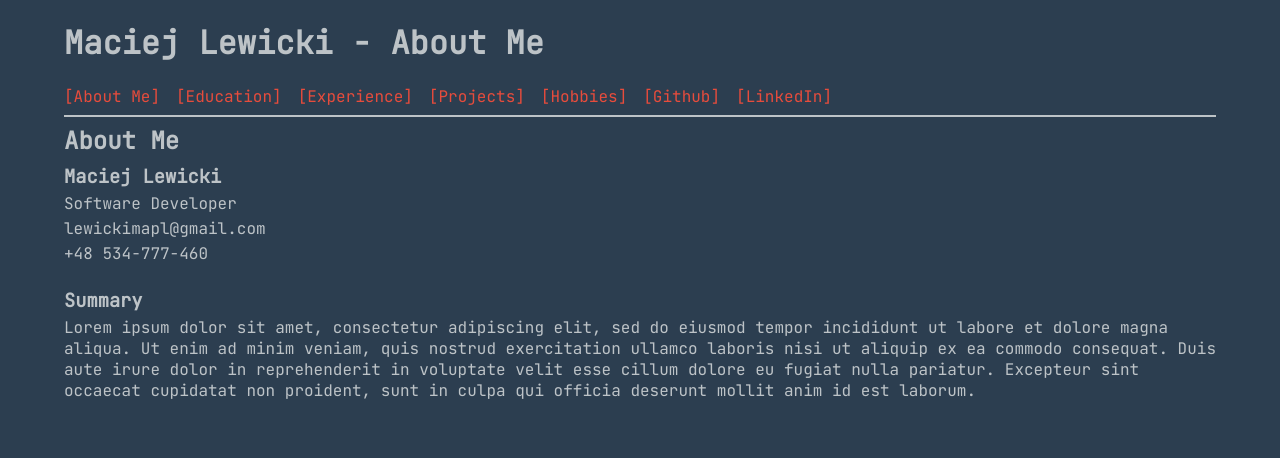
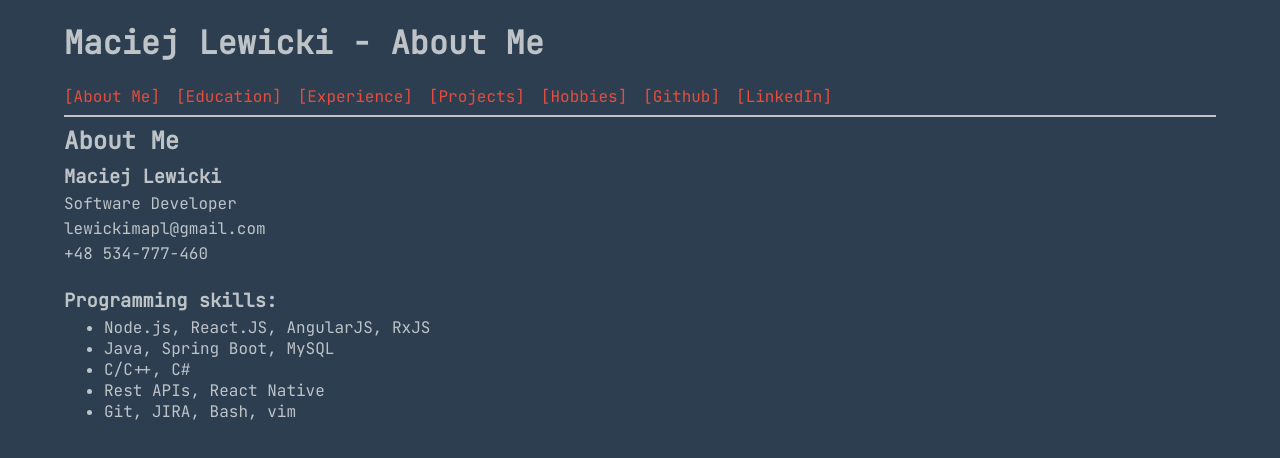
Before and after one commit to mlewicki12/angular-resume, an Angular app: page /about in a window 1280 px wide. Shown: the top 458 px of the page. Built offline with nearby package versions, Linux system fonts and the light colour scheme.

Commit message:
add skills section, temporarily disable summary section

```diff
--- a/src/app/app-routing/app-routing.module.ts
+++ b/src/app/app-routing/app-routing.module.ts
@@ -12,7 +12,7 @@ const routes: Routes = [
   {path: 'projects', component: ProjectsComponent},
   {path: 'hobbies', component: HobbiesComponent},
   {path: 'about', component: AboutComponent},
-  {path: '', pathMatch: 'full', redirectTo: '/education'}
+  {path: '', pathMatch: 'full', redirectTo: '/about'}
 ];
 
 @NgModule({
--- a/src/app/components/about/about.component.html
+++ b/src/app/components/about/about.component.html
@@ -9,6 +9,17 @@
 </section>
 
 <section>
+  <h3>Programming skills:</h3>
+  <ul>
+    <li>Node.js, React.JS, AngularJS, RxJS</li>
+    <li>Java, Spring Boot, MySQL</li>
+    <li>C/C++, C#</li>
+    <li>Rest APIs, React Native</li>
+    <li>Git, JIRA, Bash, vim</li>
+  </ul>
+</section>
+
+<section *ngIf="false">
   <h3>Summary</h3>
   <p>Lorem ipsum dolor sit amet, consectetur adipiscing elit, sed do eiusmod
     tempor incididunt ut labore et dolore magna aliqua. Ut enim ad minim veniam,
```
